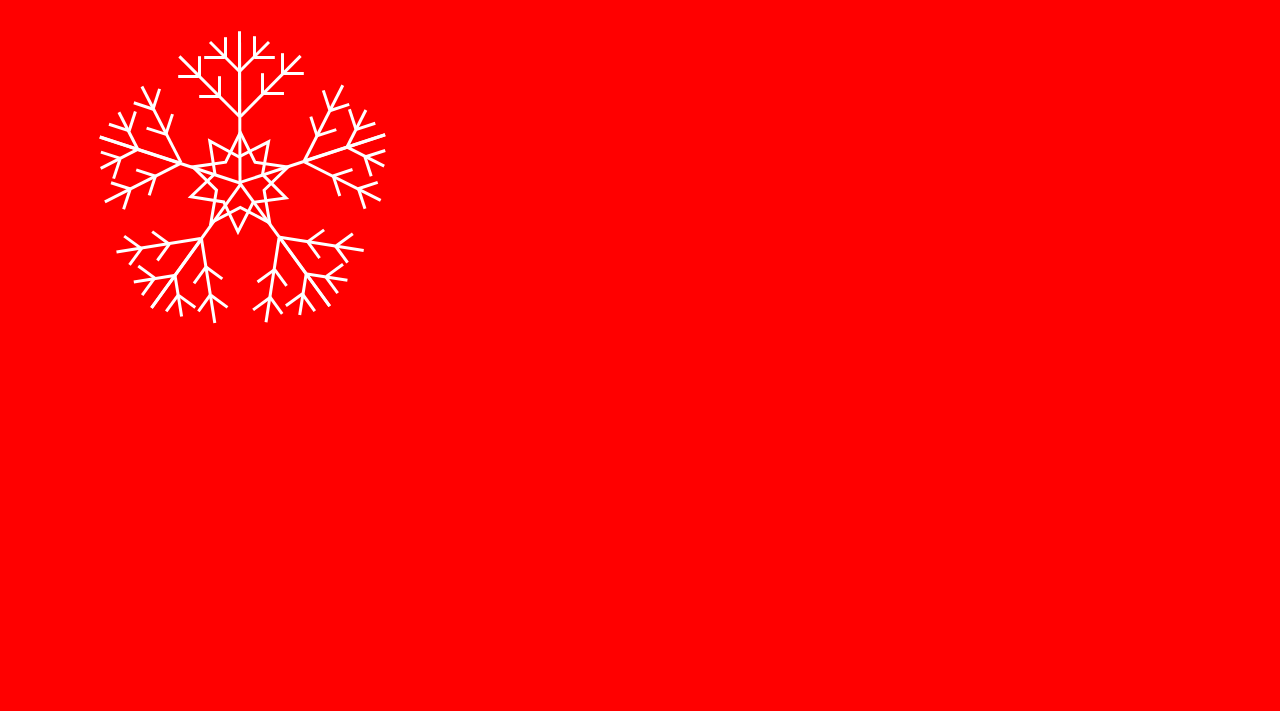
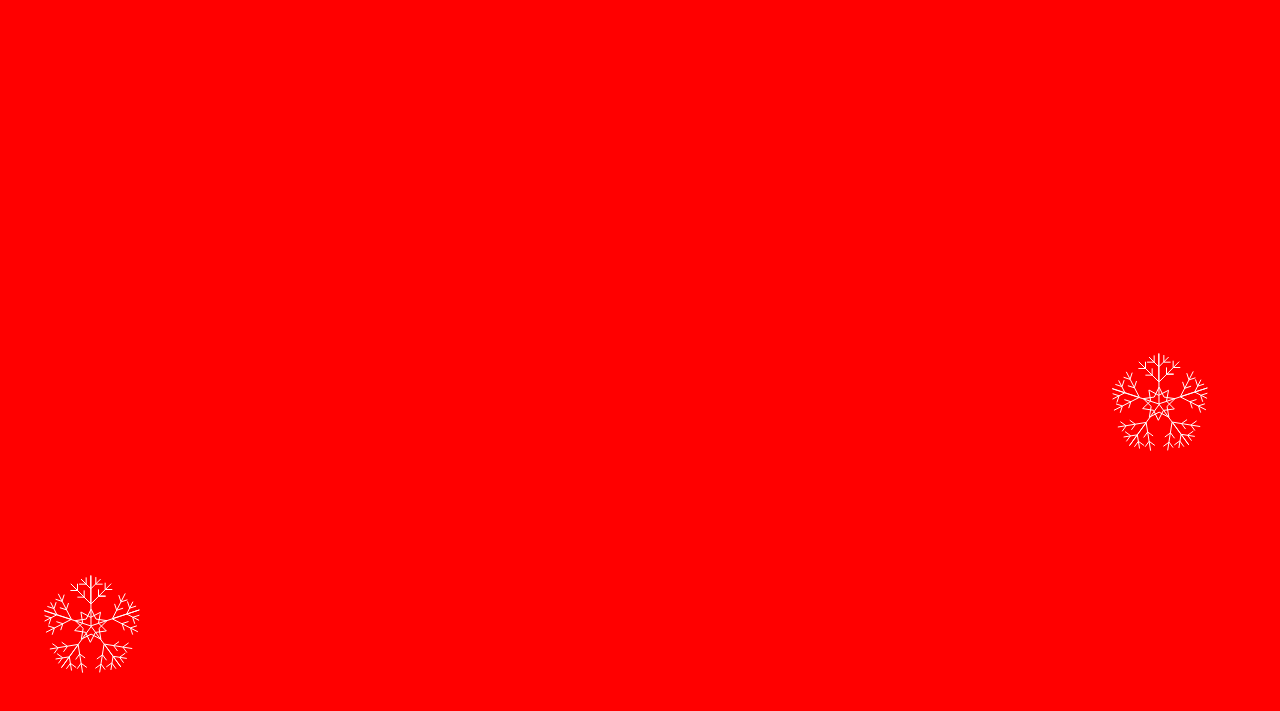
Before and after one commit to eniciodehaas/kerstvlok, a plain HTML site: page index.html in a window 1280 px wide. Shown: the part 41-752 px from the top of the page. Drawn offline with Linux system fonts and the light colour scheme; a web font is replaced by a local one.

Commit message:
Snowflake class gemaakt met 2 instanties

```diff
--- a/index.html
+++ b/index.html
@@ -13,10 +13,31 @@
     <h1>Zalig kerstvlokje</h1>
     <script src="sneeuw.js"></script>
     <script>
-        let div = document.createElement('div');
-        div.innerHTML = codeSVGvlok;
-        div.className = 'vlok-svg';
-        document.body.appendChild(div);
+        class Snowflake {
+            constructor( horizontal, vertical, speed) {
+                this._hori = horizontal;
+                this._vert = vertical;
+                this._sp = speed;
+            }
+
+            maken() {
+                let snowflake = document.createElement('div');
+                snowflake.innerHTML = codeSVGvlok;
+                snowflake.className = 'vlok-svg';
+                snowflake.style.left = this._hori + '%';
+                snowflake.style.top = this._vert + '%';
+                document.body.appendChild(snowflake);
+            }
+        }
+
+        let snowflake1 = new Snowflake(Math.random()*90, Math.random()*90, 5);
+            snowflake1.maken();
+        let snowflake2 = new Snowflake(Math.random()*90, Math.random()*90, 5);
+            snowflake2.maken();
+
+
+
+
     </script>
 </body>
 </html>
--- a/style.css
+++ b/style.css
@@ -10,7 +10,8 @@ body {
 }
 
 .vlok-svg {
-    width: 30em;
+    width: 10em;
+    position: absolute;
     stroke: white;
     stroke-width: 3;
     fill: none;
```
